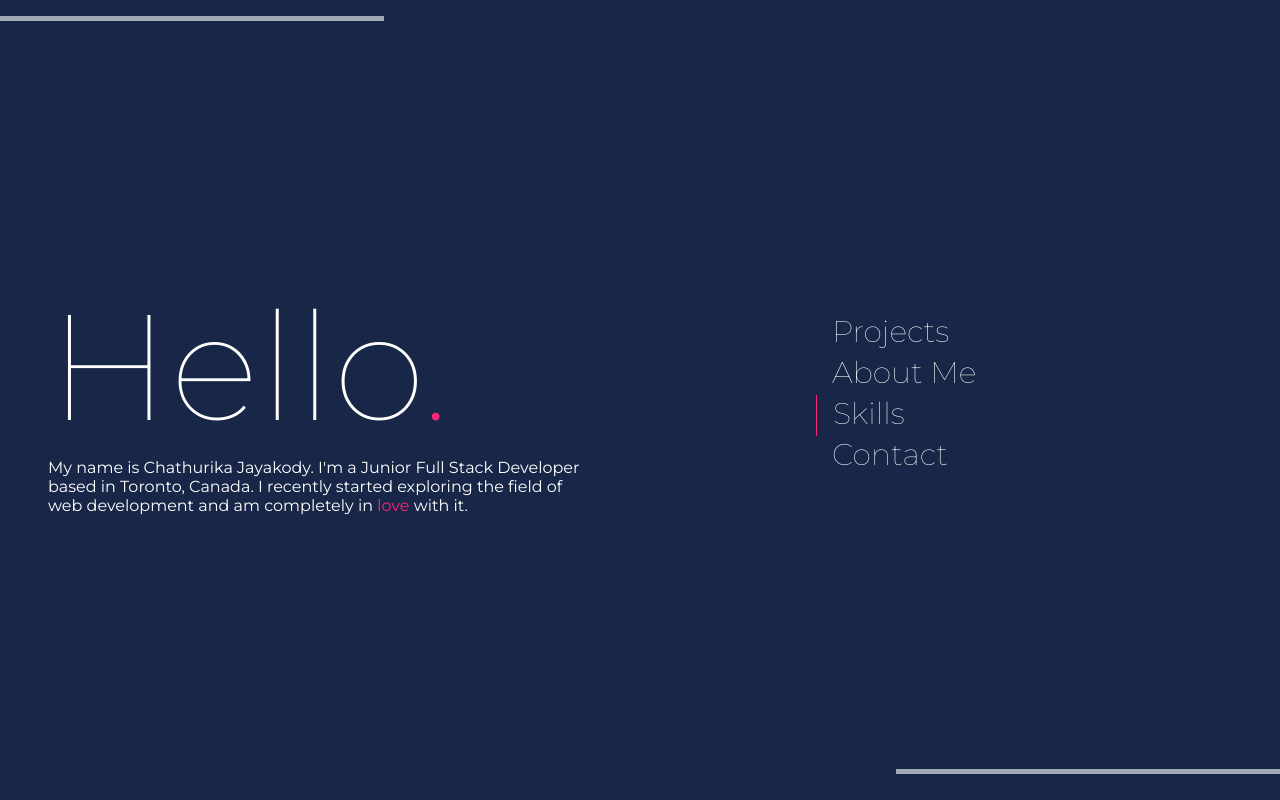
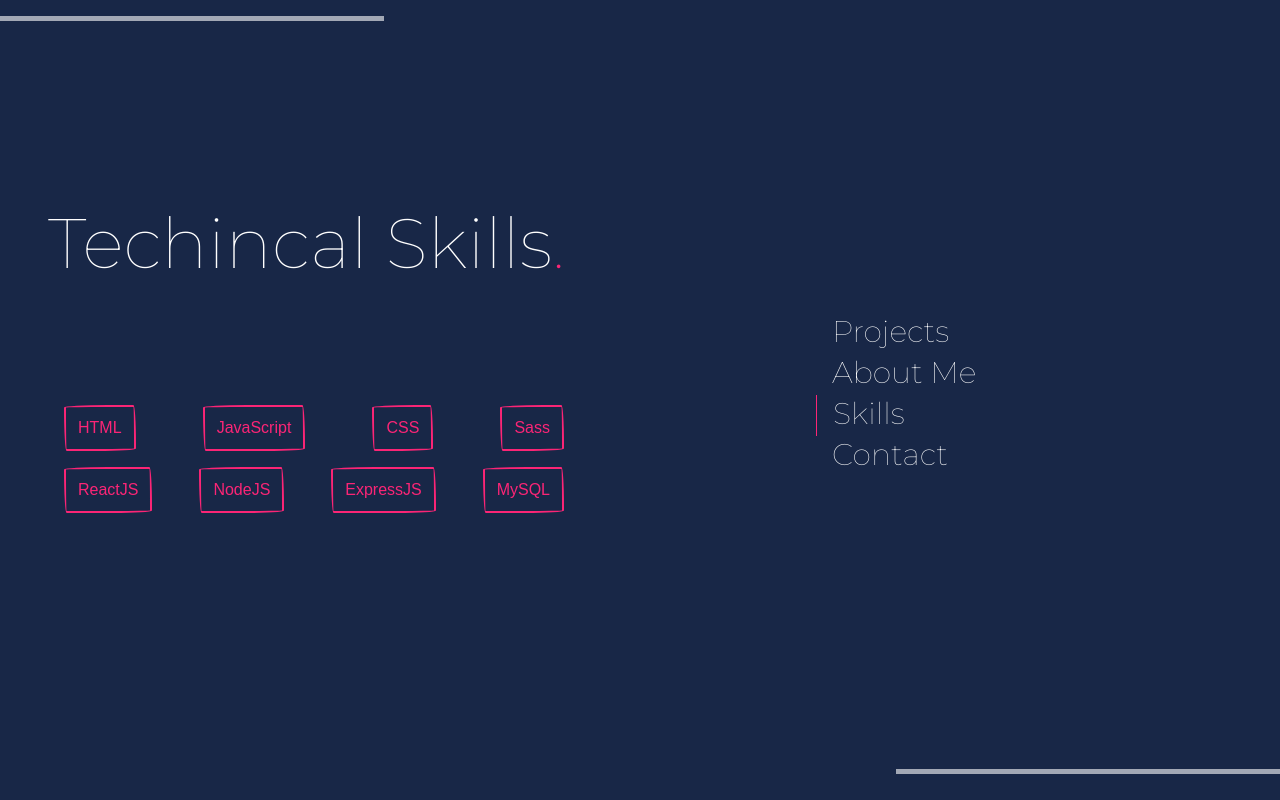
Before and after one commit to ChathurikaAJ/portfolio, a React (Create React App) app: page /skills in a window 1280 px wide. Built offline with nearby package versions, Linux system fonts and the light colour scheme.

Commit message:
Update contact and skills page

```diff
--- a/src/App.js
+++ b/src/App.js
@@ -2,6 +2,7 @@ import './App.scss';
 import { BrowserRouter as Router, Route, Routes } from 'react-router-dom';
 import HomePage from './pages/HomePage/HomePage';
 import ContactPage from './pages/ContactPage/ContactPage';
+import SkillsPage from './pages/SkillsPage/SkillsPage';
 
 function App() {
   return (
@@ -11,7 +12,7 @@ function App() {
         <Route path="/" element={<HomePage />}/>
         <Route path="/projects" element={<HomePage />}/>
         <Route path="/about" element={<HomePage />}/>
-        <Route path="/skills" element={<HomePage />}/>
+        <Route path="/skills" element={<SkillsPage />}/>
         <Route path="/contact" element={<ContactPage />}/>
       </Routes>
     </Router>
--- /dev/null
+++ b/src/components/SkillCard/SkillCard.js
@@ -0,0 +1,9 @@
+import "./SkillCard.scss"
+
+export default function SkillCard({skill}){
+    return(
+        <div className="skills__card">
+            <p>{skill}</p>
+        </div>
+    )
+}
--- /dev/null
+++ b/src/components/SkillCard/SkillCard.scss
@@ -0,0 +1,25 @@
+
+.skills__card {
+  border-radius: 15px 225px 255px 15px 15px 255px 225px 15px;
+  border-style: solid;
+  border-width: 2px;
+  color: #FB2576;
+  font-family: Neucha, sans-serif;
+  outline: none;
+  padding: .75rem;
+  border-bottom-left-radius: 15px 255px;
+  border-bottom-right-radius: 225px 15px;
+  border-top-left-radius: 255px 15px;
+  border-top-right-radius: 15px 225px;
+  margin-bottom: 1rem;
+
+    &:nth-child(2) {
+      margin-left: 40px;
+    }
+
+    &:nth-child(3) {
+      margin-left: 40px;
+      margin-right: 40px;
+    }
+
+}
--- a/src/pages/ContactPage/ContactPage.scss
+++ b/src/pages/ContactPage/ContactPage.scss
@@ -4,13 +4,15 @@
         display: flex;
         width: 300px;
         justify-content: space-between;
-        margin-top: 1rem;
+        margin-top: 4rem;
         margin-left: 4rem;
     }
 
     &__title{
         font-size: 70px;
         font-weight: 300;
+        position: fixed;
+        top: 200px;
     }
 
     &__icons {
--- /dev/null
+++ b/src/pages/SkillsPage/SkillsPage.js
@@ -0,0 +1,25 @@
+import "./SkillsPage.scss"
+import Nav from "../../components/Nav/Nav"
+import SkillCard from "../../components/SkillCard/SkillCard"
+
+export default function SkillsPage() {
+
+    const skillslist = ["HTML","JavaScript","CSS","Sass","ReactJS","NodeJS","ExpressJS","MySQL"]
+
+    return (
+        <div className="home">
+            <div className="home__top"></div>
+            <div className="home__content">
+                <div className="home__container home__container-left">
+                    <p className="contact__title">Techincal Skills<span className="home__highlight">.</span></p>
+                    <div className="skills__container">
+                        {skillslist.map((skill)=>(
+                        <SkillCard skill={skill}/>
+                    ))}</div>
+                </div>
+                <Nav/>
+            </div>
+            <div className="home__bottom"></div>
+        </div>
+    )
+}
--- /dev/null
+++ b/src/pages/SkillsPage/SkillsPage.scss
@@ -0,0 +1,12 @@
+.skills {
+    &__container{
+        width: 500px;
+        display: flex;
+        flex-wrap: wrap;
+        justify-content: space-between;
+        margin-top: 9rem;
+        margin-left: 1rem;
+
+
+    }
+}
```
